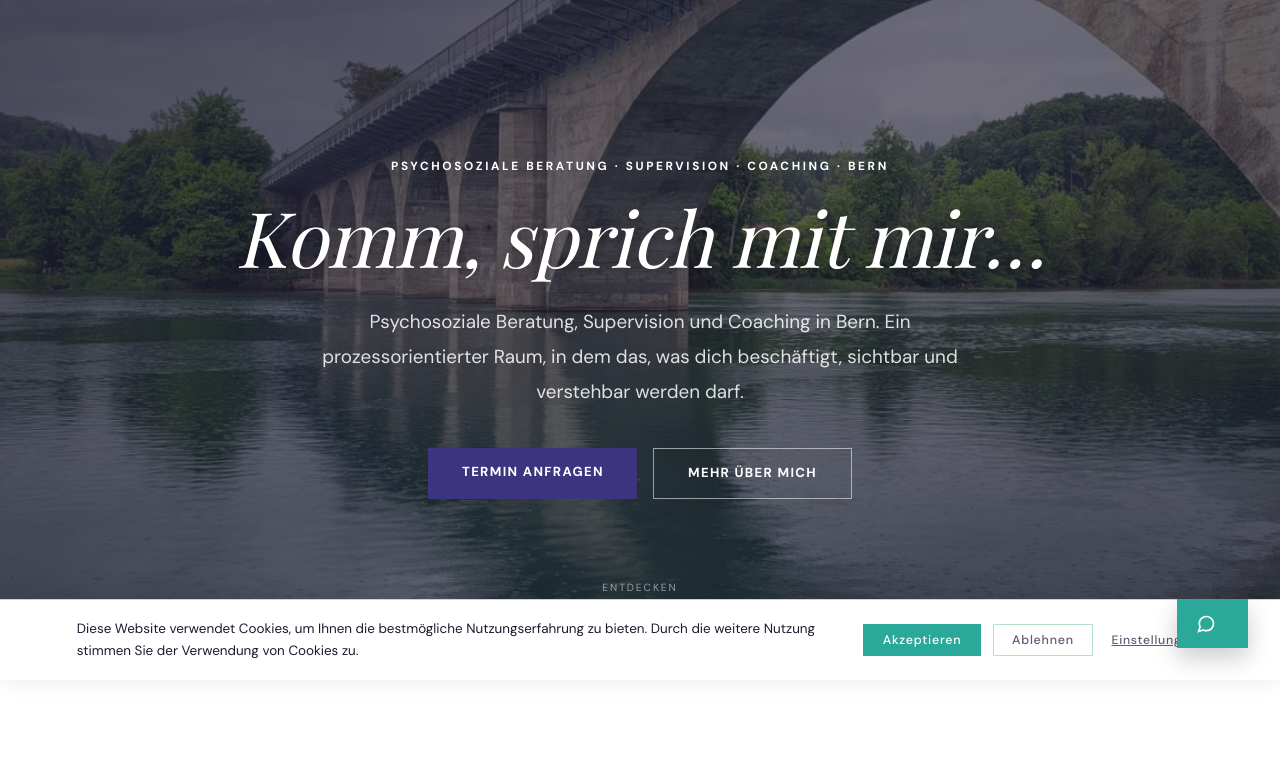
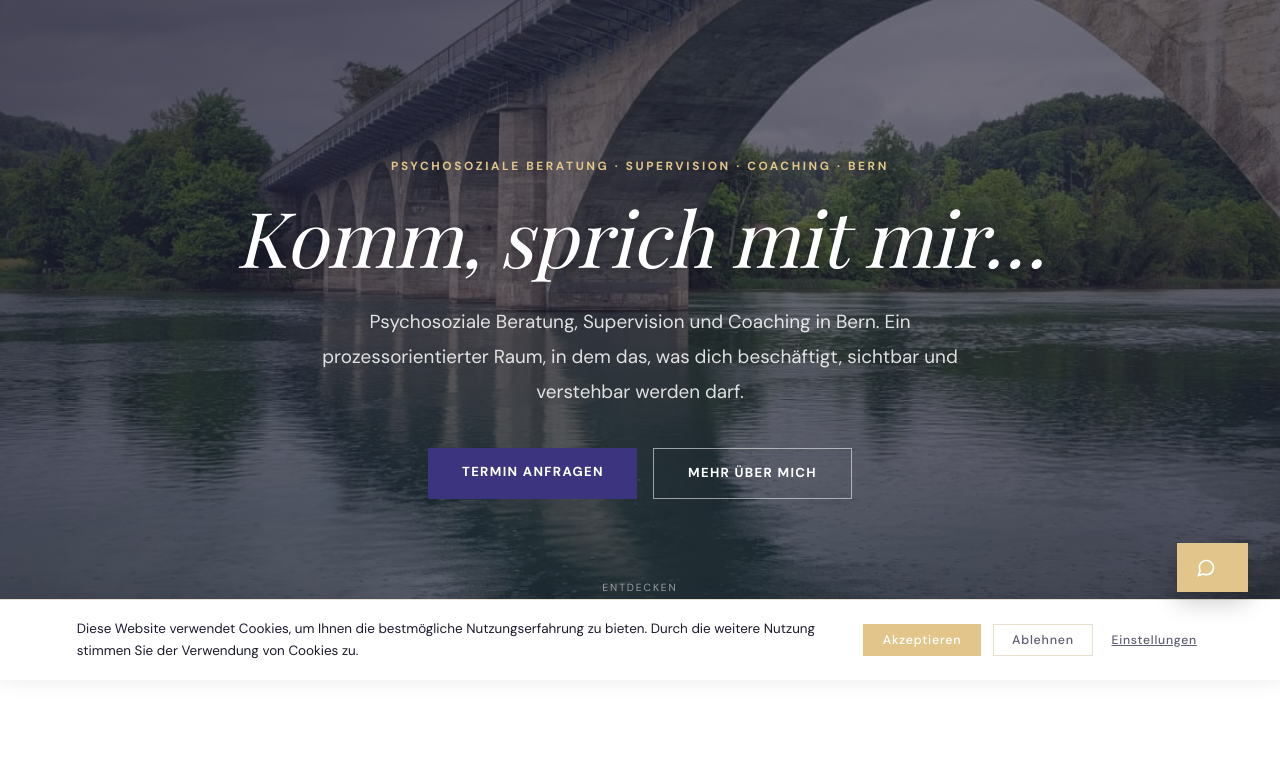
Before and after one commit to Sembatya2020/southafrica, a website built with Vite: page index.html in a window 1280 px wide. Shown: the part 120-899 px from the top of the page. Built offline with nearby package versions, Linux system fonts and the light colour scheme; a web font is replaced by a local one.

Commit message:
style: refactor theme palette to gold-based scheme and update floating button positioning

```diff
--- a/styles.css
+++ b/styles.css
@@ -11,27 +11,26 @@
 
 :root,
 :root[data-theme="light"] {
-  /* Delphinium Dusk – core palette */
+  /* Core palette — shifted to warm professional gold */
   --c-navy:        #1a1a2e;
   --c-purple:      #3d3480;
-  --c-teal:        #2aa89a;
-  --c-mint:        #3ecfb0;
+  --c-gold:        #c5a059;   /* Warm professional gold */
+  --c-gold-light:  #e2c58a;   /* Shimmery light gold */
   --c-sage:        #8fe8c8;
 
-  /* Semantic (LIGHT MODE)
-     Backgrounds: white + light mint/sage. Text/accents: deep purple + teal. */
-  --purple-main:   #3d3480;   /* primary purple accent */
-  --purple-dark:   #2a2466;   /* deeper purple for dark sections / navbar */
-  --gold:          #2aa89a;   /* teal – primary "accent" (semantic role of old gold) */
-  --gold-light:    #3ecfb0;   /* mint – lighter accent */
-  --cream:         #f0fbf5;   /* page background (light mint tint) */
-  --cream-mid:     #d9f2e4;   /* chip / soft section background */
-  --cream-dark:    #b5e0c9;   /* borders, dividers */
-  --surface:       #ffffff;   /* card / form / "white" section bg (flips per theme) */
-  --white:         #ffffff;   /* literal pure white (text on dark, button text) */
-  --text:          #1a1a2e;   /* primary text – deep navy */
-  --text-mid:      #3d3480;   /* secondary text – deep purple */
-  --text-light:    #5d5d75;   /* tertiary muted text */
+  /* Semantic (LIGHT MODE) */
+  --purple-main:   #3d3480;
+  --purple-dark:   #2a2466;
+  --gold:          #e2c58a;   /* Shimmery light gold */
+  --gold-light:    #f5e6c4;   /* Pale shimmery gold */
+  --cream:         #fdfbf7;   /* slightly warmer cream for gold palette */
+  --cream-mid:     #f4eee2;
+  --cream-dark:    #e8dfcc;
+  --surface:       #ffffff;
+  --white:         #ffffff;
+  --text:          #1a1a2e;
+  --text-mid:      #3d3480;
+  --text-light:    #5d5d75;
 
   --nav-h:         95px;
   --pad:           clamp(60px, 8vw, 120px);
@@ -39,20 +38,19 @@
 }
 
 :root[data-theme="dark"] {
-  /* Semantic (DARK MODE)
-     Backgrounds: deep navy + deep purple. Accents: teal + mint. */
-  --purple-main:   #3d3480;   /* deep purple kept as accent section bg */
-  --purple-dark:   #0f0f1c;   /* deepest navy for navbar / footer */
-  --gold:          #3ecfb0;   /* medium mint – primary accent in dark */
-  --gold-light:    #8fe8c8;   /* light sage – highlight */
-  --cream:         #1a1a2e;   /* deep navy – body/section bg */
-  --cream-mid:     #232248;   /* slightly elevated bg */
-  --cream-dark:    #2d2960;   /* borders, dividers */
-  --surface:       #232248;   /* card / form bg in dark */
-  --white:         #ffffff;   /* still pure white for text-on-dark elements */
-  --text:          #f0fbf5;   /* light primary text */
-  --text-mid:      #8fe8c8;   /* light sage – secondary text */
-  --text-light:    #a5b8c8;   /* muted */
+  /* Semantic (DARK MODE) */
+  --purple-main:   #3d3480;
+  --purple-dark:   #0f0f1c;
+  --gold:          #f5e6c4;   /* Pale shimmery gold for dark mode */
+  --gold-light:    #ffffff;
+  --cream:         #1a1a2e;
+  --cream-mid:     #232248;
+  --cream-dark:    #2d2960;
+  --surface:       #232248;
+  --white:         #ffffff;
+  --text:          #fdfbf7;
+  --text-mid:      #e2c58a;
+  --text-light:    #a5b8c8;
 }
 
 /* Smooth theme transition — only applied to elements that don't already
@@ -441,7 +439,11 @@ p { font-size: clamp(0.95rem, 1.4vw, 1.05rem); }
 .nav-links a:hover { color: var(--gold-light); }
 .nav-links a:hover::after { width: 100%; }
 
+.nav-links a.active { color: var(--gold-light); }
+.nav-links a.active::after { width: 100%; }
+
 #navbar.scrolled .nav-links a { color: var(--gold); }
+#navbar.scrolled .nav-links a.active { color: var(--gold-light); }
 #navbar.scrolled .nav-links a:hover { color: var(--gold-light); }
 
 .nav-cta {
@@ -601,7 +603,7 @@ p { font-size: clamp(0.95rem, 1.4vw, 1.05rem); }
 }
 
 .hero-content .eyebrow {
-  color: var(--white);
+  color: var(--gold);
   font-weight: 700;
 }
 
@@ -2699,7 +2701,7 @@ body.legal-page { background: var(--surface); }
 /* Floating Contact Button */
 .floating-contact {
   position: fixed;
-  bottom: 2rem;
+  bottom: 5.5rem; /* Lifted to avoid covering footer links */
   right: 2rem;
   z-index: 999;
   background: var(--gold); /* Delphinium teal */
@@ -2750,7 +2752,7 @@ body.legal-page { background: var(--surface); }
 
 @media (max-width: 600px) {
   .floating-contact {
-    bottom: 1.5rem;
+    bottom: 5rem; /* Lifted on mobile too */
     right: 1.5rem;
     padding: 0.8rem;
   }
```
